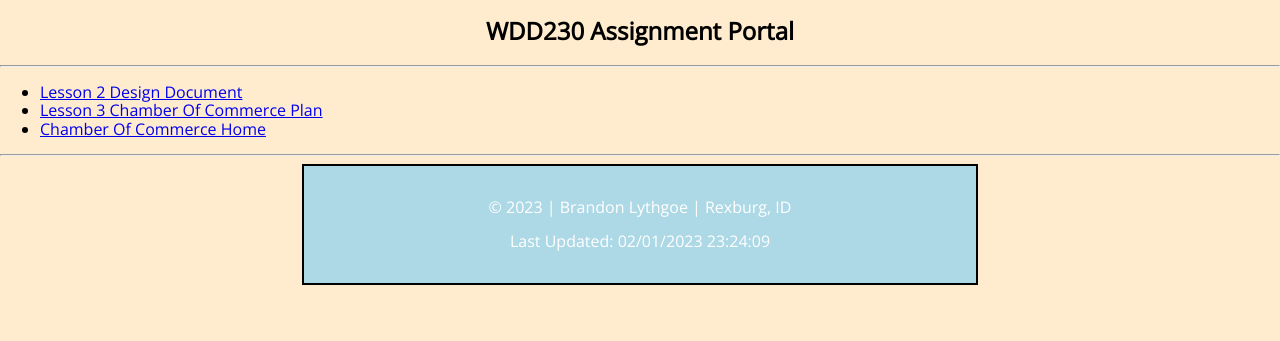
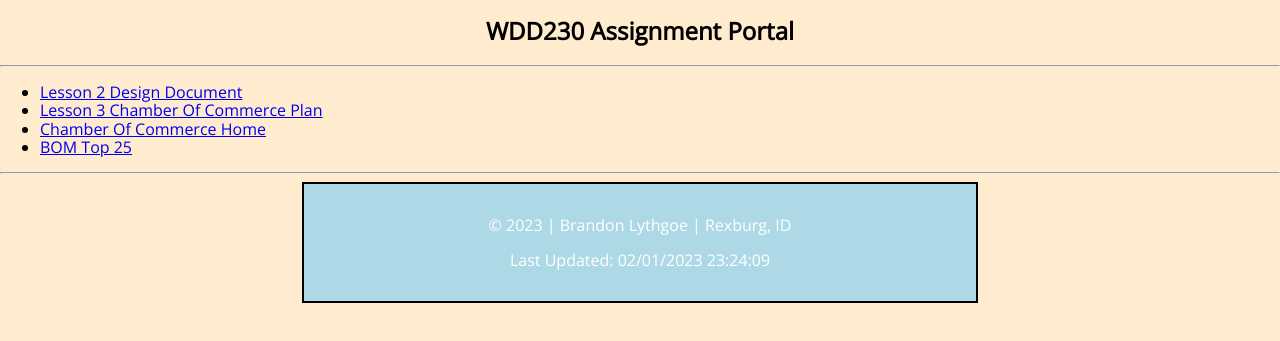
Before and after one commit to brandonlythgoe/wdd230, a plain HTML site: page index.html in a window 1280 px wide. Shown: the part 277-618 px from the top of the page. Drawn offline with nearby package versions, Linux system fonts and the light colour scheme.

Commit message:
uploading to index

```diff
--- a/index.html
+++ b/index.html
@@ -29,6 +29,7 @@
             <li> <a href = "lesson2/design-princpless.html" > Lesson 2 Design Document</a></li>
             <li> <a href = "lesson3/index.html" > Lesson 3 Chamber Of Commerce Plan</a></li>
             <li> <a href = "Chamber/index.html" > Chamber Of Commerce Home</a></li>
+            <li> <a href = "lesson5/bom.html" > BOM Top 25</a></li>
         </ul>
         <hr>
     </main>
```
